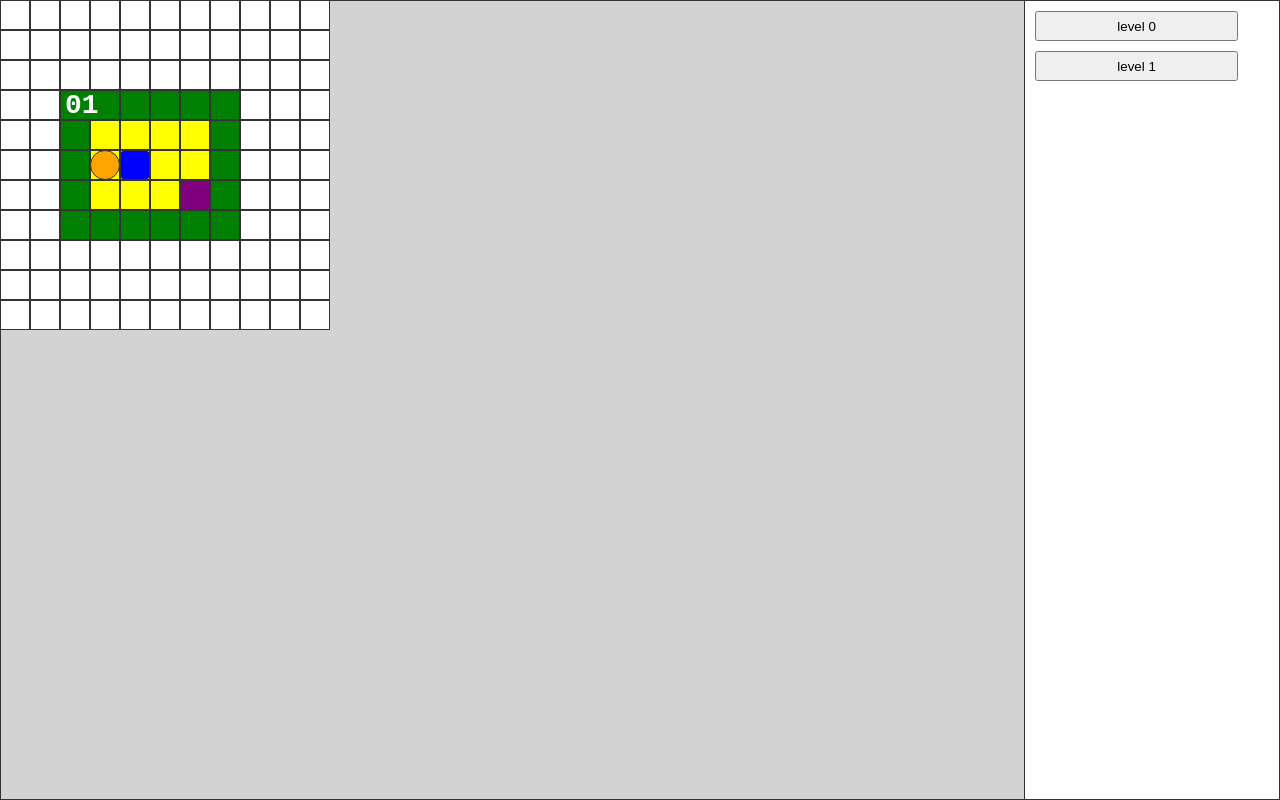
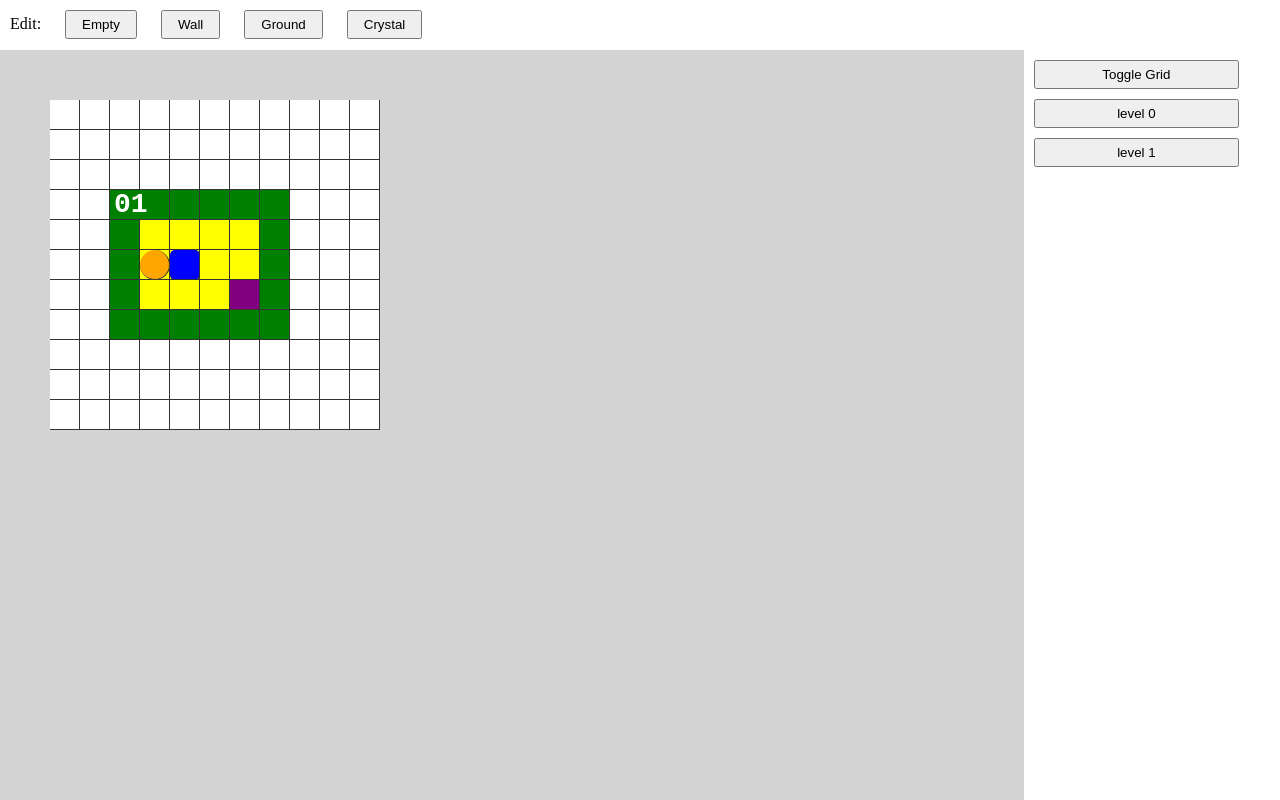
Before and after one commit to CrazyTim/sokoban, a plain HTML site: page index.html in a window 1280 px wide. Drawn offline with Linux system fonts and the light colour scheme.

Commit message:
Allow user to toggle the gird
* Add placeholder toolbar buttons

```diff
--- a/index.css
+++ b/index.css
@@ -2,13 +2,19 @@
   box-sizing: border-box;
 }
 
-body, html, div.canvas {
+body, html {
   margin: 0;
   padding: 0;
   overflow: hidden;
   width: 100%;
   height: 100%;
   background-color: lightgrey;
+  position: relative;
+}
+
+div.stage {
+  margin: 100px 50px;
+  position: relative;
 }
 
 div.buttons {
@@ -16,15 +22,35 @@ div.buttons {
   height: 100%;
   background-color: white;
   position: absolute;
-  top: 0px;
+  top: 50px;
   right: 0px;
 }
 
-.btn {
-display: block;
-height: 30px;
-width: 80%;
-margin: 10px;
+div.toolbar {
+  width: 100%;
+  height: 50px;
+  background-color: white;
+  position: absolute;
+  top: 0px;
+  right: 0px;
+  left: 0px;
+}
+
+div.toolbar label {
+  margin: 10px;
+}
+
+div.buttons .btn {
+  display: block;
+  padding: 5px 0;
+  width: 80%;
+  margin: 10px;
+}
+
+div.toolbar .btn {
+  display: inline-block;
+  margin: 10px;
+  padding: 5px 15px;
 }
 
 .label.align-right {
@@ -45,12 +71,6 @@ margin: 10px;
   padding: 0 4px;
 }
 
-
-/* Development mode */
-div {
-  border: 0.5px solid #333;
-}
-
 div.person {
   border-radius: 100px;
 }
@@ -58,3 +78,13 @@ div.person {
 div.box {
   border-radius: 5px;
 }
+
+
+div.stage.gridVisible .grid {
+  visibility: visible;
+}
+
+ div.stage.gridVisible div {
+  border-right: 1px solid #333;
+  border-bottom: 1px solid #333;
+}
--- a/index.html
+++ b/index.html
@@ -7,7 +7,20 @@
   <link rel="stylesheet" href="index.css"></link>
 </head>
 <body>
-  <div class="canvas"></div>
-  <div class="buttons"></div>
+
+  <div class="toolbar">
+    <label>Edit:</label>
+    <button class="btn btnModeEmpty">Empty</button>
+    <button class="btn btnModeWall">Wall</button>
+    <button class="btn btnModeGround">Ground</button>
+    <button class="btn btnModeCrystal">Crystal</button>
+  </div>
+
+  <div class="stage gridVisible"></div>
+
+  <div class="buttons">
+    <button class="btn btnToggleGrid">Toggle Grid</button>
+  </div>
+
 </body>
 </html>
--- a/index.js
+++ b/index.js
@@ -23,7 +23,7 @@ let boardSize = {
 
 squareSize = 30; // Pixels.
 
-let container; // The DOM node we are drawing inside of.
+let stage; // The DOM node we are drawing inside of.
 
 let canInput = true;
 
@@ -37,7 +37,8 @@ let entity = {
 }
 
 window.onload = () => {
-  container = document.querySelector('.canvas');
+
+  stage = document.querySelector('.stage');
   changeLevel(currentlevel);
 
   for (let i = 0; i < levels.length; i++) {
@@ -52,7 +53,37 @@ window.onload = () => {
 
   }
 
+  // Set stage size:
+  stage.style.width = boardSize.width * squareSize + 'px';
+  stage.style.height = boardSize.height * squareSize + 'px';
 
+  // Event handler for btnToggleGrid:
+  btnToggleGrid = document.querySelector('.btnToggleGrid');
+  btnToggleGrid.onclick = e => {
+    stage.classList.toggle('gridVisible');
+  }
+
+  // Event handler for btnModeWall:
+  btnModeWall = document.querySelector('.btnModeWall');
+  btnModeWall.onclick = e => {
+    resetMode();
+    stage.classList.add('modeWall');
+  }
+
+  // Event handler for btnModeWall:
+  btnModeGround = document.querySelector('.btnModeGround');
+  btnModeGround.onclick = e => {
+    resetMode();
+    stage.classList.add('modeGround');
+  }
+
+}
+
+function resetMode() {
+  stage.classList.remove('modeEmpty');
+  stage.classList.remove('modeWall');
+  stage.classList.remove('modeGround');
+  stage.classList.remove('modeCrystal');
 }
 
 function changeLevel(l) {
@@ -264,7 +295,7 @@ function drawSquare(pos, color, squareSize, className) {
   d.style.top = (pos.y * squareSize) + 'px';
   d.style.backgroundColor = color;
   d.classList.add(className);
-  container.appendChild(d);
+  stage.appendChild(d);
 }
 
 function drawLabel(label) {
@@ -279,11 +310,11 @@ function drawLabel(label) {
   //d.style.lineHeight = (squareSize - 2) + 'px';
   d.classList.add('label');
   d.classList.add('align-' + label.align);
-  container.appendChild(d);
+  stage.appendChild(d);
 }
 
 function clear() {
-  container.innerHTML = '';
+  stage.innerHTML = '';
 }
 
 function deepCopy(inObject) {
```
